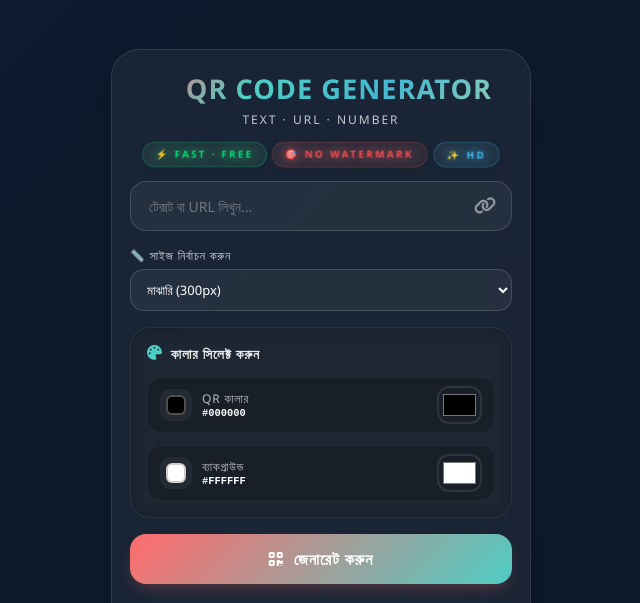
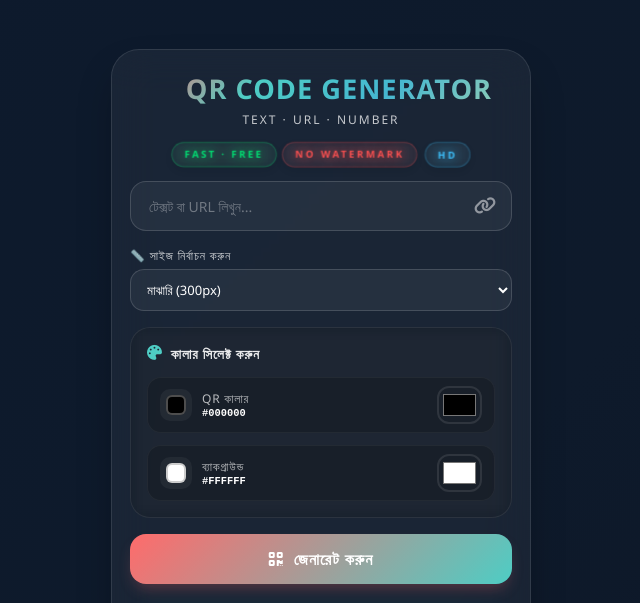
Before and after one commit to M41NUL/QR-CODE-GENERATOR, a plain HTML site: page index.html in a window 1280 px wide. Shown: the top 603 px of the page, without its empty margins (319-959 px from the left). Drawn offline with Linux system fonts and the light colour scheme.

Commit message:
Update index.html

```diff
--- a/index.html
+++ b/index.html
@@ -579,9 +579,9 @@
         </div>
 
         <div class="nano-container">
-            <span class="nano-green">⚡ FAST · FREE</span>
-            <span class="nano-red">🎯 NO WATERMARK</span>
-            <span class="nano-blue">✨ HD</span>
+            <span class="nano-green">FAST · FREE</span>
+            <span class="nano-red">NO WATERMARK</span>
+            <span class="nano-blue">HD</span>
         </div>
 
         <div class="input-section">
@@ -785,4 +785,5 @@
         updateColorPreview();
     </script>
 </body>
+
 </html>
```
